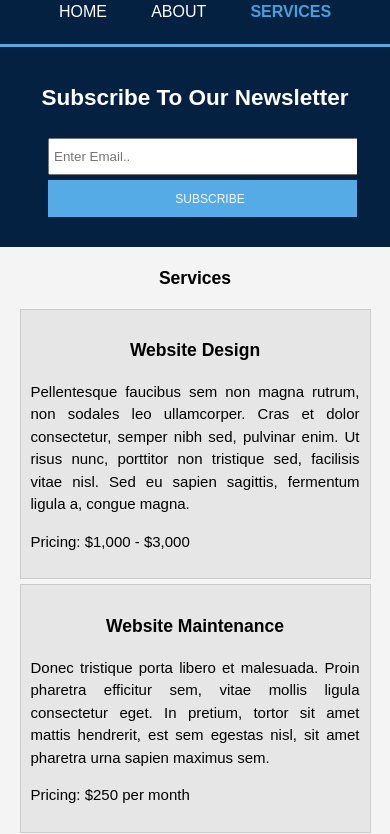
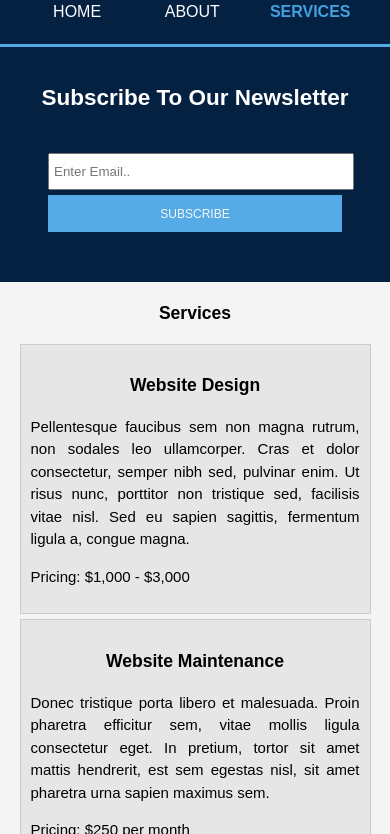
Before and after one commit to AnastasiyaZinman/SiteDesign, a plain HTML site: page services.html in a window 390 px wide. Shown: the part 85-919 px from the top of the page. Drawn offline with Linux system fonts and the light colour scheme; a script that the page names is missing.

Commit message:
chenged csswith FlexBox using

```diff
--- a/css/style.css
+++ b/css/style.css
@@ -7,7 +7,6 @@ body {
 /*Global*/
 .container {
     width: 90%;
-
     margin: 0 auto;
     overflow: hidden;
 }
@@ -47,21 +46,28 @@ ul {
      min-height: 70px;
      border-bottom: #54abe6 3px solid;
  }
+ header .container {
+    display: flex;
+    justify-content: space-between;
+ }
   header a {
       color: #ffffff;
       text-decoration: none;
       text-transform: uppercase;
       font-size: 16px;
   }
+    .container ul {
+    display: flex;
+    justify-content: space-between;
+    margin-top: 10px;
+    }
 
 header li {
-    float: left;
-    display: inline;
     padding: 0 20px 0 20px;
 }
-header #branding {
+/* header #branding {
     float: left;
-}
+} */
 header #branding h1{
     margin: 0;
 }
@@ -73,10 +79,7 @@ header a:hover{
     color: #cccccc;
     font-weight: bold;
 }
-header nav {
-float:right;
-margin-top: 10px;
-}
+
 /*Showcase*/
 #showcase {
     min-height: 400px;
@@ -98,26 +101,30 @@ margin-top: 10px;
     color: #ffffff;
     background-color: #042142;
 }
+#newsletter .container {
+    display: flex;
+    justify-content: space-between;
+}
 #newsletter h1 {
-    float: left;
 }
 #newsletter form {
-    float: right;
     margin: 15px;
 }
 #newsletter input[type="email"] {
     padding: 4px;
-    height:25px;
-    width:250px;
+    height: 25px;
+    width: 250px;
 }
 /*Boxes*/
+#boxes .container {
+    display:flex;
+    justify-content: space-between;
+}
 #boxes {
     margin-top: 10px;
 }
 #boxes .box {
-    width: 30%;
     padding: 10px;
-    float: left;
     text-align: center;
 }
 #boxes .box img {
@@ -130,10 +137,13 @@ margin-top: 10px;
     margin: 5px;
 }
 /*SideBar*/
+#main .container {
+    display: flex;
+    justify-content: space-between;
+}
 aside#sidebar {
-    float: right;
-    width: 30%;
-    margin-top: 10px;
+    min-width: 300px;
+    margin: 10px 20px 0 40px;
 }
 #sidebar .quote .center-btn{
     text-align: center;
@@ -144,10 +154,10 @@ padding: 5px;
 margin: 5px;
 }
 /*main-col*/
-article#main-col{
-    float:left;
-    width: 65%;
-
+#main .container #main-col ul#services{
+    display: flex;
+    flex-direction: column;
+    width:100%;
 }
 #main p {
     text-align: justify;
@@ -180,11 +190,15 @@ background: #e6e6e6;
     article#main-col,
     aside#sidebar
     {
-        float: none;
         text-align: center;
         width: 100%;
     }
-    header {
+
+    header .container,
+    #newsletter .container,
+    #boxes .container,
+    #main .container {
+        flex-wrap: wrap;
         padding-bottom: 20px;
     }
 
@@ -193,7 +207,7 @@ margin-top:40px;
 }
 #newsletter form input[type = "email"],
 .quote input,
- .quote textarea {
+ .quote textarea{
     width: 100%;
     margin: 5px 0 5px;
 }
@@ -201,6 +215,6 @@ margin-top:40px;
  width:100%;
 }
 .quote button {
-    width:95%;
+    width:100%;
 }
  }
```
